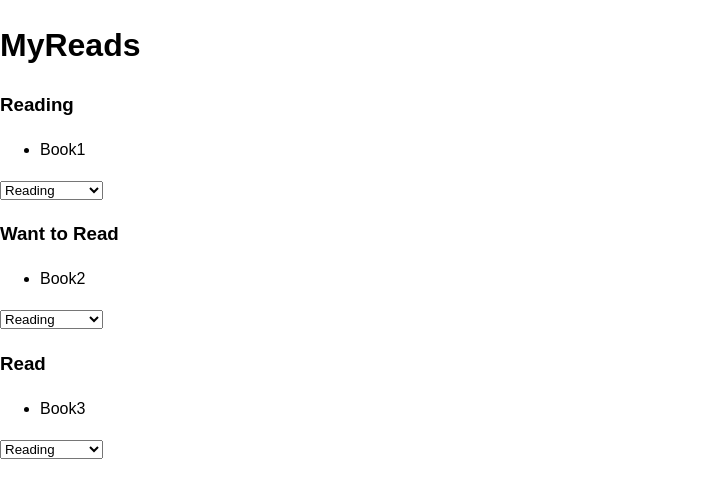
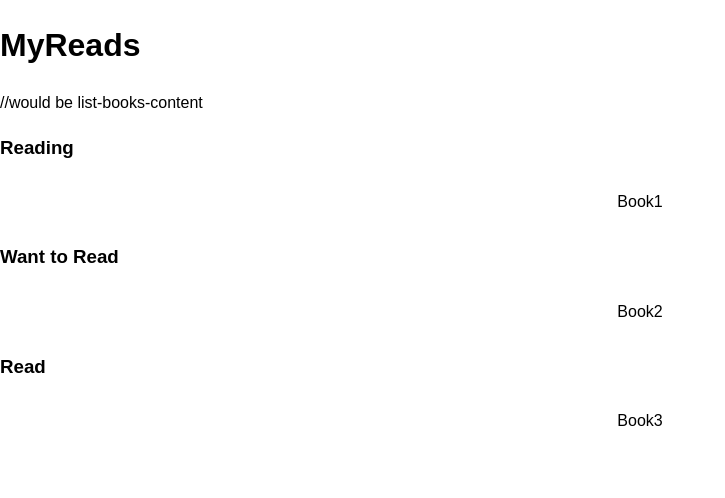
Before and after one commit to LMDEHJULIO/MyReads, a React (Create React App) app: page / in a window 1280 px wide. Shown: the top 498 px of the page, without its empty margins (0-725 px from the left). Built offline with nearby package versions, Linux system fonts and the light colour scheme.

Commit message:
Undid state changes, non-API book display working

```diff
--- a/src/App.js
+++ b/src/App.js
@@ -6,7 +6,11 @@ import './App.css';
 
 const bookClass = ["Reading", "Want to Read", "Read"]
 const selectBox = document.getElementById('typeChanger');
-
+// changeType = (e,book) => {
+//   this.setState(
+//     book.type = e.target.value
+//   )
+// }
 
 
 class App extends Component {
@@ -18,19 +22,13 @@ class App extends Component {
     ]
   }
 
-  changeType = (book) => {
-    this.setState(
-      book.type = selectBox.value
-    )
-  }
-
   render() {
     return (
       <div className="App">
         <BookShelf/>
-          <Shelf heading={bookClass[0]} books={this.state.books} bookClass={bookClass}/>
-          <Shelf heading={bookClass[1]} books={this.state.books} bookClass={bookClass}/>
-          <Shelf heading={bookClass[2]} books={this.state.books} bookClass={bookClass}/>
+          <Shelf heading={bookClass[0]} books={this.state.books} bookClass={bookClass} />
+          <Shelf heading={bookClass[1]} books={this.state.books} bookClass={bookClass} />
+          <Shelf heading={bookClass[2]} books={this.state.books} bookClass={bookClass} />
       </div>
     );
   }
--- a/src/BookShelf.js
+++ b/src/BookShelf.js
@@ -1,4 +1,5 @@
 import React, {Component} from 'react'
+import Shelf from './Shelf.js'
 
 
 
@@ -8,7 +9,7 @@ class BookShelf extends Component {
     return(
       <div className="book-shelf">
         <div className="heading"><h1>MyReads</h1></div>
-        <div className="shelf-space">
+        <div className="shelf-space"> //would be list-books-content
 
         </div>
       </div>
--- a/src/Shelf.js
+++ b/src/Shelf.js
@@ -3,6 +3,21 @@ import React, {Component} from 'react'
 
 
 class Shelf extends Component {
+  // BooksAPI.getAll().then()
+
+  // BooksAPI.update
+
+  //lifecycle events for rendering of books
+  //and change of type value possibly "will recieve props"
+  // componentDidMount -> getAll
+  //BooksAPI.getAll.then(books)
+
+  //{ <select className="type-changer">
+  //   <option value="none" disabled>Move to...</option>
+  //   <option value={`${bookClass[0]}`}>{bookClass[0]}</option>
+  //   <option value={`${bookClass[1]}`}>{bookClass[1]}</option>
+  //   <option value={`${bookClass[2]}`}>{bookClass[2]}</option>
+  // </select>}
 
   render(){
     const bookClass = this.props.bookClass
@@ -12,25 +27,16 @@ class Shelf extends Component {
     return(
       <div>
         <h3>{heading}</h3>
-        <ul>
-          {books.filter(book => book.type === heading).map(book => (
-            <li key={book.title}>{book.title}</li>
-            //can create background image for book cover
-          ))}
-        </ul>
+          <div className="bookshelf-books">
+            <ul className="books-grid">
+              {books.filter(book => book.type === heading).map(book => (
+                <li key={book.title}>{book.title}</li>
+              ))}
+            </ul>
+          </div>
 
-        <select className="type-changer">
-          <option value="none" disabled>Move to...</option>
-          <option value={`${bookClass[0]}`}>{bookClass[0]}</option>
-          <option value={`${bookClass[1]}`}>{bookClass[1]}</option>
-          <option value={`${bookClass[2]}`}>{bookClass[2]}</option>
-        </select>
+
       </div>
-      //   <div className="shelf">
-      //   <div className="currentlyReading">
-      //     //iterate over objects with currently reading class
-      //   </div>
-      // </div>
     )
   }
 
```
